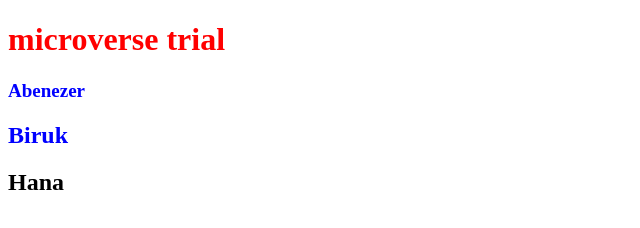
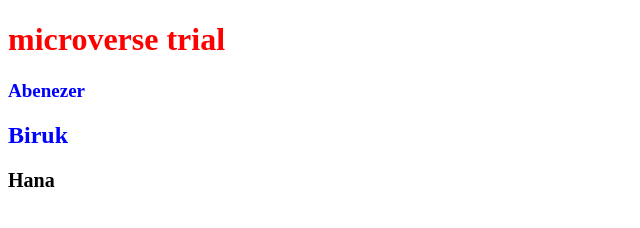
Before and after one commit to abenisamuel11/test-feb-project, a plain HTML site: page index.html in a window 1280 px wide. Shown: the full height of the page, 0-640 px from the left. Drawn offline with Linux system fonts and the light colour scheme.

Commit message:
Add name and style

```diff
--- a/css/style.css
+++ b/css/style.css
@@ -7,3 +7,7 @@
 #samuel {
     font-size: 19px;
 }
+
+#hana {
+    font-size: 20px;
+}
--- a/index.html
+++ b/index.html
@@ -10,7 +10,7 @@
      <h1 class="title">microverse trial</h1>
      <h2 class="name" id="samuel">Abenezer</h2>
      <h2 class="name">Biruk</h2>
-      <h2>Hana</h2>
+      <h2 id="hana">Hana</h2>
 
 
     <script src="https://cdn.freecodecamp.org/testable-projects-fcc/v1/bundle.js"></script>
```
